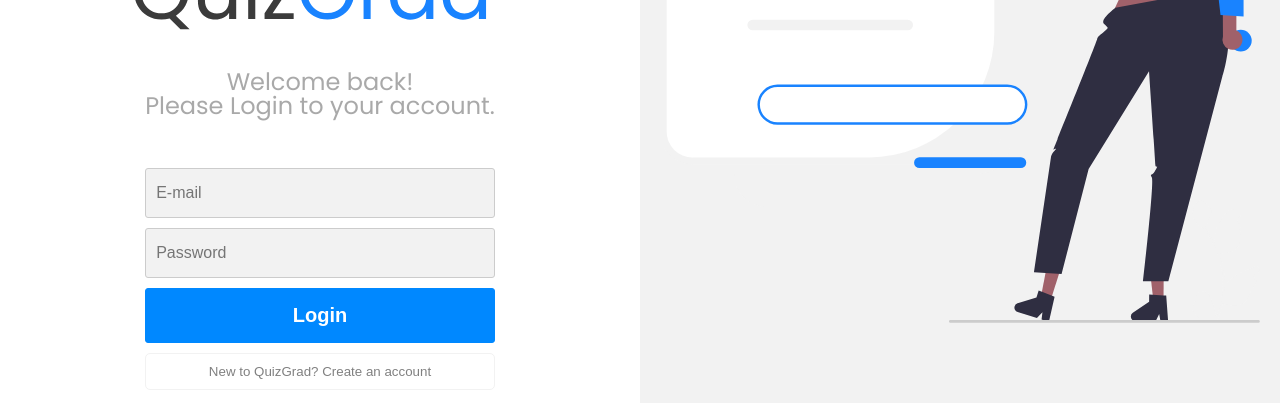
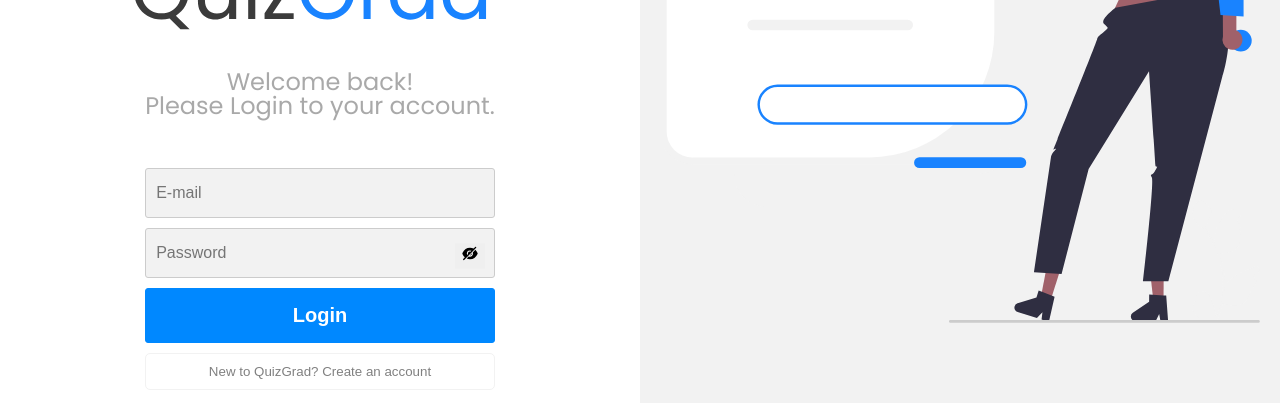
Before and after one commit to Evcadiy/quizgrad-nextjs, a Next.js app: page /register in a window 1280 px wide. Shown: the part 370-773 px from the top of the page. Built offline with nearby package versions, Linux system fonts and the light colour scheme; no server answers.

Commit message:
added redux and some fixes

```diff
--- a/package.json
+++ b/package.json
@@ -9,12 +9,18 @@
     "lint": "next lint"
   },
   "dependencies": {
+    "@hookform/resolvers": "^3.3.4",
+    "@reduxjs/toolkit": "^2.2.1",
     "axios": "^1.6.7",
     "framer-motion": "^11.0.8",
     "next": "14.1.1",
     "react": "^18",
     "react-dom": "^18",
     "react-hook-form": "^7.51.0",
+    "react-icons": "^5.0.1",
+    "react-redux": "^9.1.0",
+    "react-toastify": "^10.0.5",
+    "redux": "^5.0.1",
     "sass": "^1.71.1",
     "zod": "^3.22.4"
   },
--- a/src/app/layout.tsx
+++ b/src/app/layout.tsx
@@ -1,5 +1,7 @@
 import type { Metadata } from "next";
 import "@/scss/main.scss";
+import Providers from "@/redux/provider";
+import ToastNotificationComp from "@/components/ToastNotificationComp/ToastNotificationComp";
 
 export const metadata: Metadata = {
   title: "QuizGrad",
@@ -14,7 +16,10 @@ export default function RootLayout({
   return (
     <html lang="en">
       <body>
-        <div>{children}</div>
+        <Providers>
+          {children}
+          <ToastNotificationComp />
+        </Providers>
       </body>
     </html>
   );
--- a/src/components/Forms/LoginForm/LoginForm.tsx
+++ b/src/components/Forms/LoginForm/LoginForm.tsx
@@ -1,33 +1,42 @@
+import { useForm } from "react-hook-form";
+import LoginFormSchema from "@/utils/zod";
+import { zodResolver } from "@hookform/resolvers/zod";
 import { FormValues } from "@/types/formTypes";
-import React from "react";
-import { useForm } from "react-hook-form";
-
+import { useAppDispatch, useAppSelector } from "@/redux/store";
+import { loginAsync } from "@/redux/slices/authSlice";
+import { toast } from "react-toastify";
 import "@/scss/components/form/form.scss";
-import { login } from "@/actions/login";
-import { z } from "zod";
-import LoginFormSchema from "@/utils/zod";
+import { useEffect, useState } from "react";
+import { AiFillEye } from "react-icons/ai";
+import { AiFillEyeInvisible } from "react-icons/ai";
 
 const LoginForm: React.FC = () => {
   const {
     register,
     handleSubmit,
     formState: { errors },
-  } = useForm<FormValues>();
+  } = useForm<FormValues>({ resolver: zodResolver(LoginFormSchema) });
+  const dispatch = useAppDispatch();
+  const state = useAppSelector((state) => state.auth);
+  const [eyeOpen, setEyeOpen] = useState(false);
+  const [passType, setPassType] = useState("password");
 
   const onSubmit = async (data: FormValues) => {
-    try {
-      const validatedData = LoginFormSchema.parse(data);
-      console.log(validatedData);
-      const response = await login(validatedData);
-      console.log(response.data);
-    } catch (error: any) {
-      if (error instanceof z.ZodError) {
-        console.error(error.errors);
-      } else {
-        console.error("An unexpected error occurred:", error);
-      }
+    const validatedData = LoginFormSchema.parse(data);
+    console.log(validatedData);
+    dispatch(loginAsync(validatedData));
+  };
+
+  const handlePasswordEye = () => {
+    setEyeOpen(!eyeOpen);
+    setPassType(!eyeOpen ? "text" : "password");
+  };
+
+  useEffect(() => {
+    if (state.error) {
+      toast.error(state.error);
     }
-  };
+  }, [state.error]);
 
   return (
     <form onSubmit={handleSubmit(onSubmit)}>
@@ -36,17 +45,28 @@ const LoginForm: React.FC = () => {
       </p>
       <div>
         <input type="email" placeholder="E-mail" {...register("email")} />
-        {errors.email && <span>{errors.email.message}</span>}
       </div>
-      <div>
+      {errors.email && (
+        <span className="for-errors">{errors.email.message}</span>
+      )}
+      <div className="password-input">
         <input
-          type="password"
+          type={passType}
           placeholder="Password"
           {...register("password")}
         />
-        {errors.password && <span>{errors.password.message}</span>}
+
+        <button type="button" onClick={handlePasswordEye}>
+          {eyeOpen ? <AiFillEye /> : <AiFillEyeInvisible />}
+        </button>
       </div>
-      <button className="btn from-left" type="submit">
+      {errors.password && (
+        <span className="for-errors">{errors.password.message}</span>
+      )}
+      <button
+        className={`${errors.email || errors.password ? "disabled" : ""}`}
+        type="submit"
+      >
         Login
       </button>
     </form>
--- /dev/null
+++ b/src/components/ToastNotificationComp/ToastNotificationComp.tsx
@@ -0,0 +1,11 @@
+"use client";
+
+import React from "react";
+import { ToastContainer } from "react-toastify";
+import "react-toastify/dist/ReactToastify.css";
+
+function ToastNotificationComp() {
+  return <ToastContainer position="top-center" autoClose={2000} />;
+}
+
+export default ToastNotificationComp;
--- /dev/null
+++ b/src/redux/provider.tsx
@@ -0,0 +1,9 @@
+"use client";
+
+import { Provider } from "react-redux";
+import { store } from "./store";
+const Providers = ({ children }: { children: React.ReactNode }) => {
+  return <Provider store={store}>{children}</Provider>;
+};
+
+export default Providers;
--- /dev/null
+++ b/src/redux/slices/authSlice.ts
@@ -0,0 +1,42 @@
+"use client";
+
+import { createSlice, createAsyncThunk } from "@reduxjs/toolkit";
+import { login } from "@/actions/login";
+import { FormValues } from "@/types/formTypes";
+import { AuthState } from "@/types/AuthState";
+
+export const loginAsync = createAsyncThunk(
+  "auth/login",
+  async (formData: FormValues) => {
+    const response = await login(formData);
+    console.log(response.data);
+    return response.data;
+  }
+);
+
+const initialState: AuthState = {
+  loading: false,
+  error: null,
+};
+
+const authSlice = createSlice({
+  name: "auth",
+  initialState,
+  reducers: {},
+  extraReducers: (builder) => {
+    builder
+      .addCase(loginAsync.pending, (state) => {
+        state.loading = true;
+        state.error = null;
+      })
+      .addCase(loginAsync.fulfilled, (state) => {
+        state.loading = false;
+      })
+      .addCase(loginAsync.rejected, (state, action) => {
+        state.loading = false;
+        state.error = action.error?.message || "An error occurred";
+      });
+  },
+});
+
+export default authSlice.reducer;
--- /dev/null
+++ b/src/redux/store.ts
@@ -0,0 +1,17 @@
+"use client";
+
+import { configureStore } from "@reduxjs/toolkit";
+import { TypedUseSelectorHook, useDispatch, useSelector } from "react-redux";
+import authReducer from "@/redux/slices/authSlice";
+
+export const store = configureStore({
+  reducer: {
+    auth: authReducer,
+  },
+});
+
+export type RootState = ReturnType<typeof store.getState>;
+type AppDispatch = typeof store.dispatch;
+
+export const useAppDispatch = () => useDispatch<AppDispatch>();
+export const useAppSelector: TypedUseSelectorHook<RootState> = useSelector;
--- a/src/scss/components/form/form.scss
+++ b/src/scss/components/form/form.scss
@@ -20,6 +20,7 @@ form div {
 }
 
 input[type="email"],
+input[type="text"],
 input[type="password"] {
   background-color: $light-gray;
   width: 100%;
@@ -43,7 +44,12 @@ button[type="submit"] {
   margin-bottom: 10px;
   transition: all 0.2s ease;
   cursor: pointer;
-
+  &.disabled {
+    background-color: $light-gray;
+    color: #ccc;
+    cursor: not-allowed;
+    border: 1px solid $light-gray;
+  }
   @media (hover: hover) {
     &:hover {
       color: $main-blue;
@@ -64,3 +70,29 @@ form:focus-within {
   outline: none;
   border-color: $main-blue;
 }
+
+.for-errors {
+  color: red;
+  font-size: 15px;
+  color: red;
+  display: block;
+  margin-bottom: 10px;
+}
+
+.password-input {
+  position: relative;
+}
+
+.password-input input {
+  padding-right: 2.5rem;
+}
+
+.password-input button {
+  border: none;
+  font-size: 18px;
+  position: absolute;
+  right: 10px;
+  top: 55%;
+  transform: translateY(-50%);
+  z-index: 1;
+}
--- /dev/null
+++ b/src/types/AuthState.ts
@@ -0,0 +1,4 @@
+export interface AuthState {
+  loading: boolean;
+  error: string | null;
+}
--- a/src/utils/zod.ts
+++ b/src/utils/zod.ts
@@ -4,6 +4,7 @@ const LoginFormSchema = z.object({
   email: z
     .string()
     .email({ message: "Invalid email format" })
+    .min(6, { message: "Email must be at least 6 characters long" })
     .refine(
       (value) => value.includes("@") && value.split("@")[1].includes("."),
       {
```
Also changed, not shown: 1 other file (tests, documents, lock files or other folders).
